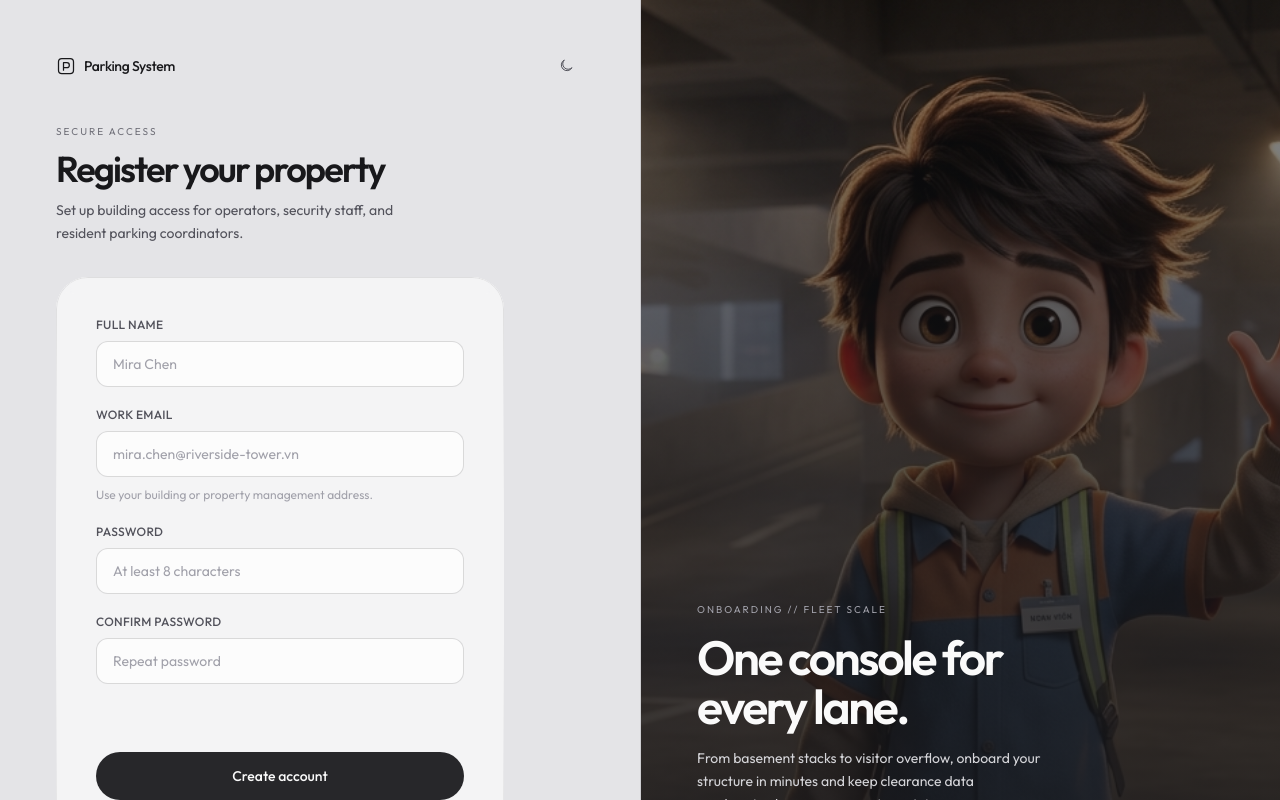
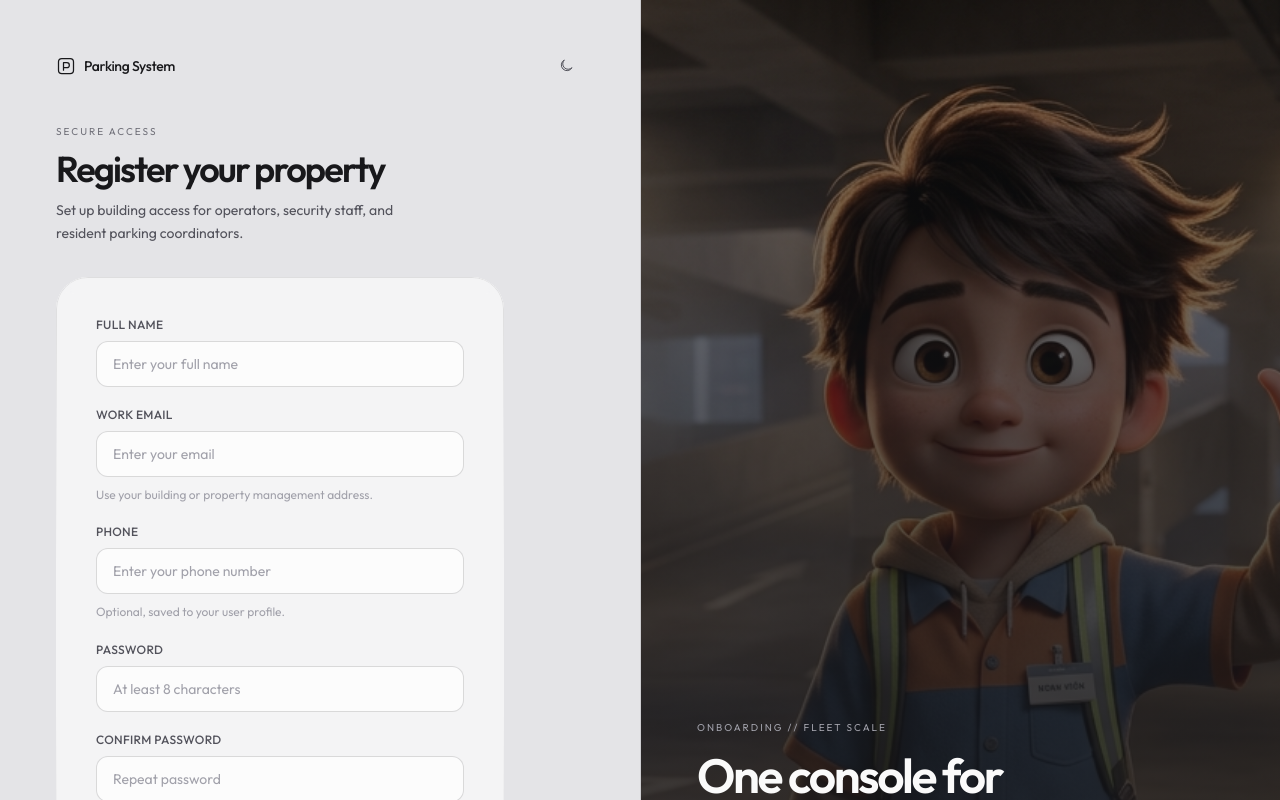
Before and after one commit to dangquyen-91/parking-building-management-system-wdp, a React (Vite) app in the folder frontend/: page /register in a window 1280 px wide. Shown: the top 800 px of the page. Built offline with nearby package versions, Linux system fonts and the light colour scheme; no server answers.

Commit message:
fix auth frontend

```diff
--- a/frontend/src/components/auth/RegisterForm.tsx
+++ b/frontend/src/components/auth/RegisterForm.tsx
@@ -11,6 +11,7 @@ import { AuthSubmitButton } from './AuthSubmitButton'
 const REGISTER_FIELDS = [
   { key: 'fullName', id: 'register-name' },
   { key: 'email', id: 'register-email' },
+  { key: 'phone', id: 'register-phone' },
   { key: 'password', id: 'register-password' },
   { key: 'confirmPassword', id: 'register-confirm' },
 ] as const
@@ -18,6 +19,7 @@ const REGISTER_FIELDS = [
 type RegisterValues = {
   fullName: string
   email: string
+  phone: string
   password: string
   confirmPassword: string
 }
@@ -33,6 +35,9 @@ function validate(values: RegisterValues): RegisterErrors {
   }
   const emailError = requireEmail(values.email)
   if (emailError) errors.email = emailError
+  if (values.phone.trim() && values.phone.trim().length < 8) {
+    errors.phone = 'Enter a valid phone number.'
+  }
   const passwordError = requirePassword(values.password)
   if (passwordError) errors.password = passwordError
   if (!values.confirmPassword) {
@@ -49,6 +54,7 @@ export function RegisterForm() {
   const [values, setValues] = useState<RegisterValues>({
     fullName: '',
     email: '',
+    phone: '',
     password: '',
     confirmPassword: '',
   })
@@ -75,6 +81,7 @@ export function RegisterForm() {
       await authApi.register({
         fullName: values.fullName.trim(),
         email: values.email.trim(),
+        phone: values.phone.trim() || undefined,
         password: values.password,
       })
       setStatus('success')
@@ -99,7 +106,7 @@ export function RegisterForm() {
             type="text"
             name="fullName"
             autoComplete="name"
-            placeholder="Mira Chen"
+            placeholder="Enter your full name"
             value={values.fullName}
             disabled={status === 'loading'}
             onChange={(e) => {
@@ -117,7 +124,7 @@ export function RegisterForm() {
             type="email"
             name="email"
             autoComplete="email"
-            placeholder="mira.chen@riverside-tower.vn"
+            placeholder="Enter your email"
             value={values.email}
             disabled={status === 'loading'}
             onChange={(e) => {
@@ -130,6 +137,25 @@ export function RegisterForm() {
         </motion.div>
 
         <motion.div variants={fieldVariants} custom={0.1}>
+          <AuthField
+            id="register-phone"
+            label="Phone"
+            type="tel"
+            name="phone"
+            autoComplete="tel"
+            placeholder="Enter your phone number"
+            value={values.phone}
+            disabled={status === 'loading'}
+            onChange={(e) => {
+              setValues((v) => ({ ...v, phone: e.target.value }))
+              clearFieldError('phone')
+            }}
+            error={errors.phone}
+            helper="Optional, saved to your user profile."
+          />
+        </motion.div>
+
+        <motion.div variants={fieldVariants} custom={0.15}>
           <AuthField
             id="register-password"
             label="Password"
@@ -147,7 +173,7 @@ export function RegisterForm() {
           />
         </motion.div>
 
-        <motion.div variants={fieldVariants} custom={0.14}>
+        <motion.div variants={fieldVariants} custom={0.2}>
           <AuthField
             id="register-confirm"
             label="Confirm password"
```
